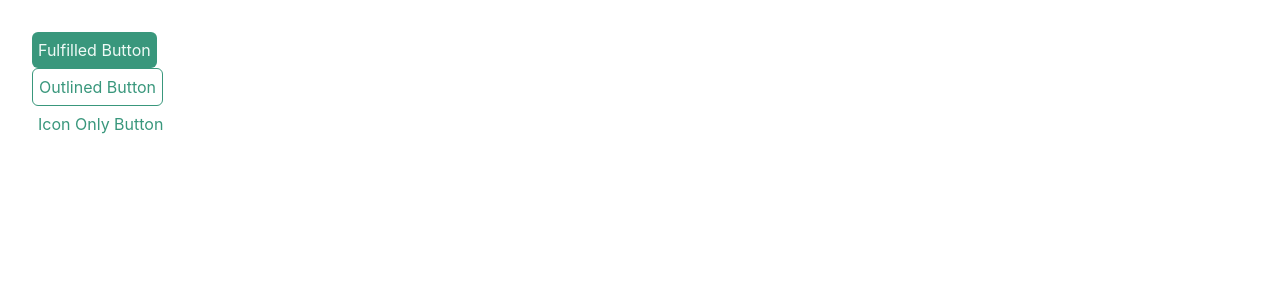
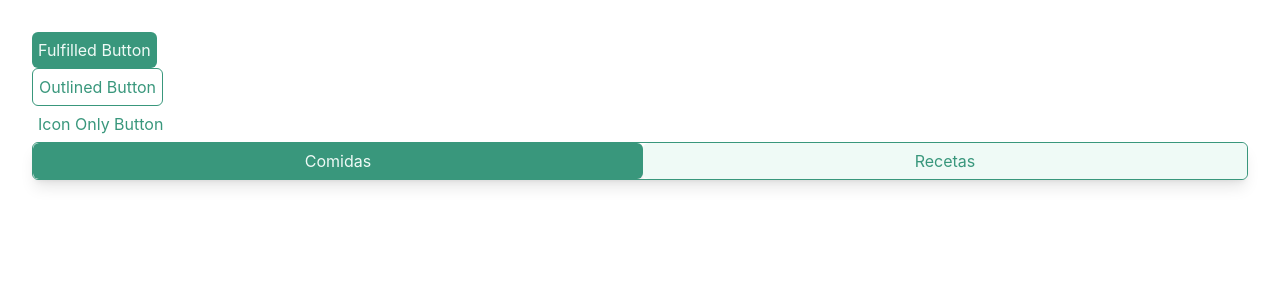
Before and after one commit to n-mangini/comidas-ya, a React (Create React App) app: page / in a window 1280 px wide. Shown: the top 300 px of the page. Built offline with nearby package versions, Linux system fonts and the light colour scheme.

Commit message:
feat: add switchbar

```diff
--- a/src/App.tsx
+++ b/src/App.tsx
@@ -1,20 +1,22 @@
 import React from 'react';
 import Button from "./components/common/Button/Button";
+import SwitchBar from "./components/common/SwitchBar";
 
 function App() {
     return (
         <div className="p-8">
-            <Button variant="fulfilled" variantType="primary" icon="/path/to/icon.svg" show_icon={false} show_text={true}>
+            <Button variant="fulfilled" icon="/path/to/icon.svg" show_icon={false} show_text={true}>
                 Fulfilled Button
             </Button>
 
-            <Button variant="outlined" variantType="primary" show_icon={false} show_text={true}>
+            <Button variant="outlined" show_icon={false} show_text={true}>
                 Outlined Button
             </Button>
 
-            <Button variant="ghost" variantType="primary" icon="" show_icon={false} show_text={true}>
+            <Button variant="ghost" icon="" show_icon={false} show_text={true}>
                 Icon Only Button
             </Button>
+            <SwitchBar />
         </div>
     );
 }
--- /dev/null
+++ b/src/components/common/SwitchBar/index.tsx
@@ -0,0 +1,57 @@
+import React, { useState, useEffect } from "react";
+import { cva, VariantProps } from "class-variance-authority";
+
+const switchVariant = cva("rounded-md px-1.5 py-1.5 flex items-center justify-center transition-all", {
+    variants: {
+        selected: {
+            true: "bg-primary-500 text-primary-50 shadow-md",
+            false: "bg-primary-50 text-primary-500",
+        },
+    },
+    defaultVariants: {
+        selected: false,
+    },
+});
+
+export interface SwitchButtonProps extends VariantProps<typeof switchVariant> {
+    onClick: () => void;
+    label: string;
+}
+
+// The comidas or recetas button
+const SwitchButton: React.FC<SwitchButtonProps> = ({ onClick, label, selected }) => (
+    <button className={`${switchVariant({ selected })} flex-grow`} onClick={onClick}>
+        {label}
+    </button>
+);
+
+interface SwitchBarProps {
+    selection?: "comidas" | "recetas";
+}
+
+// The main component that holds the comidas and recetas buttons
+const SwitchBar: React.FC<SwitchBarProps> = ({ selection = "comidas" }) => {
+    const [activeTab, setActiveTab] = useState<"comidas" | "recetas">(selection);
+
+    // Sync state if the selection prop changes
+    useEffect(() => {
+        setActiveTab(selection);
+    }, [selection]);
+
+    return (
+        <div className="flex border border-primary-500 rounded-md overflow-hidden shadow-lg">
+            <SwitchButton
+                label="Comidas"
+                selected={activeTab === "comidas"}
+                onClick={() => setActiveTab("comidas")}
+            />
+            <SwitchButton
+                label="Recetas"
+                selected={activeTab === "recetas"}
+                onClick={() => setActiveTab("recetas")}
+            />
+        </div>
+    );
+};
+
+export default SwitchBar;
```
Also changed, not shown: 1 other file (tests, documents, lock files or other folders).
